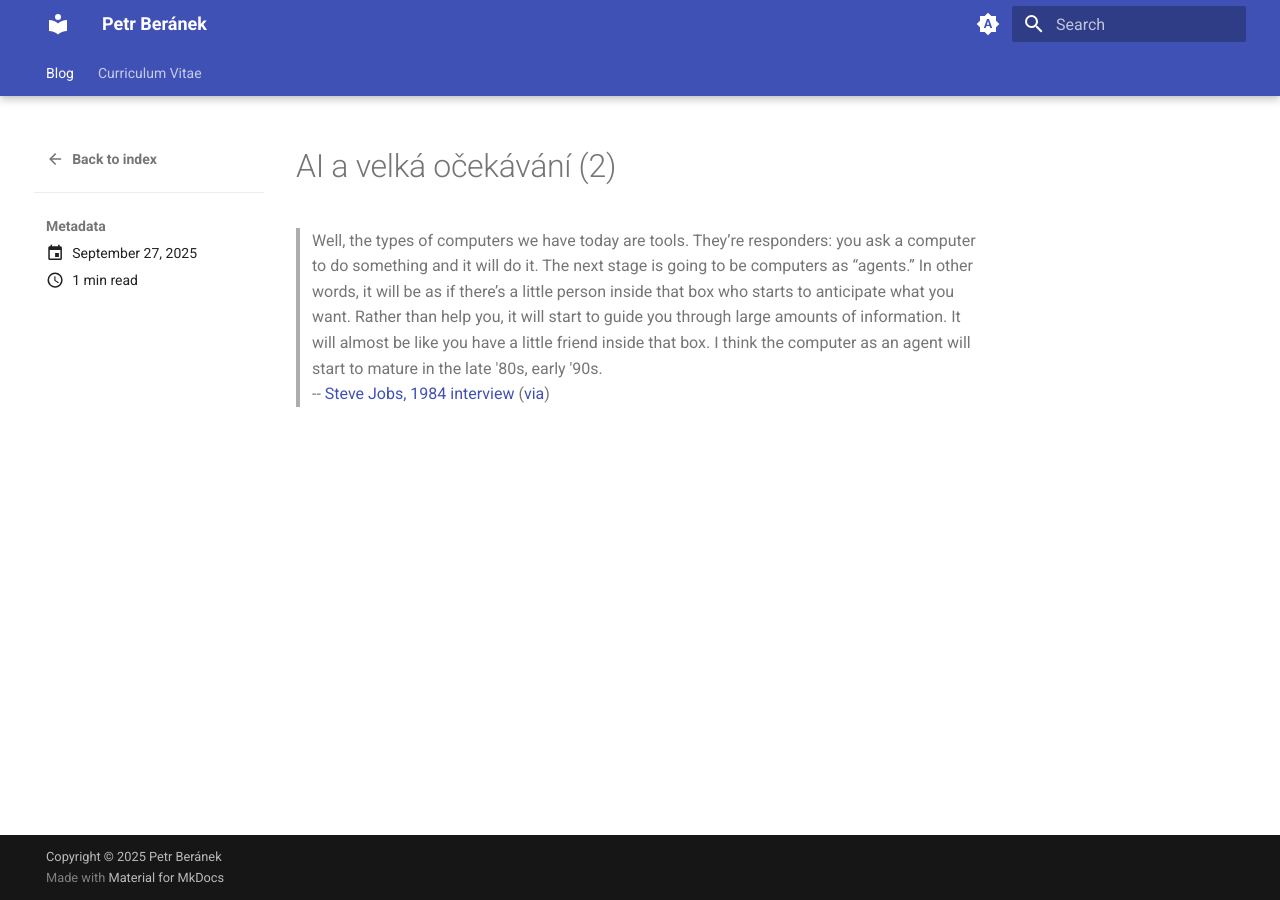
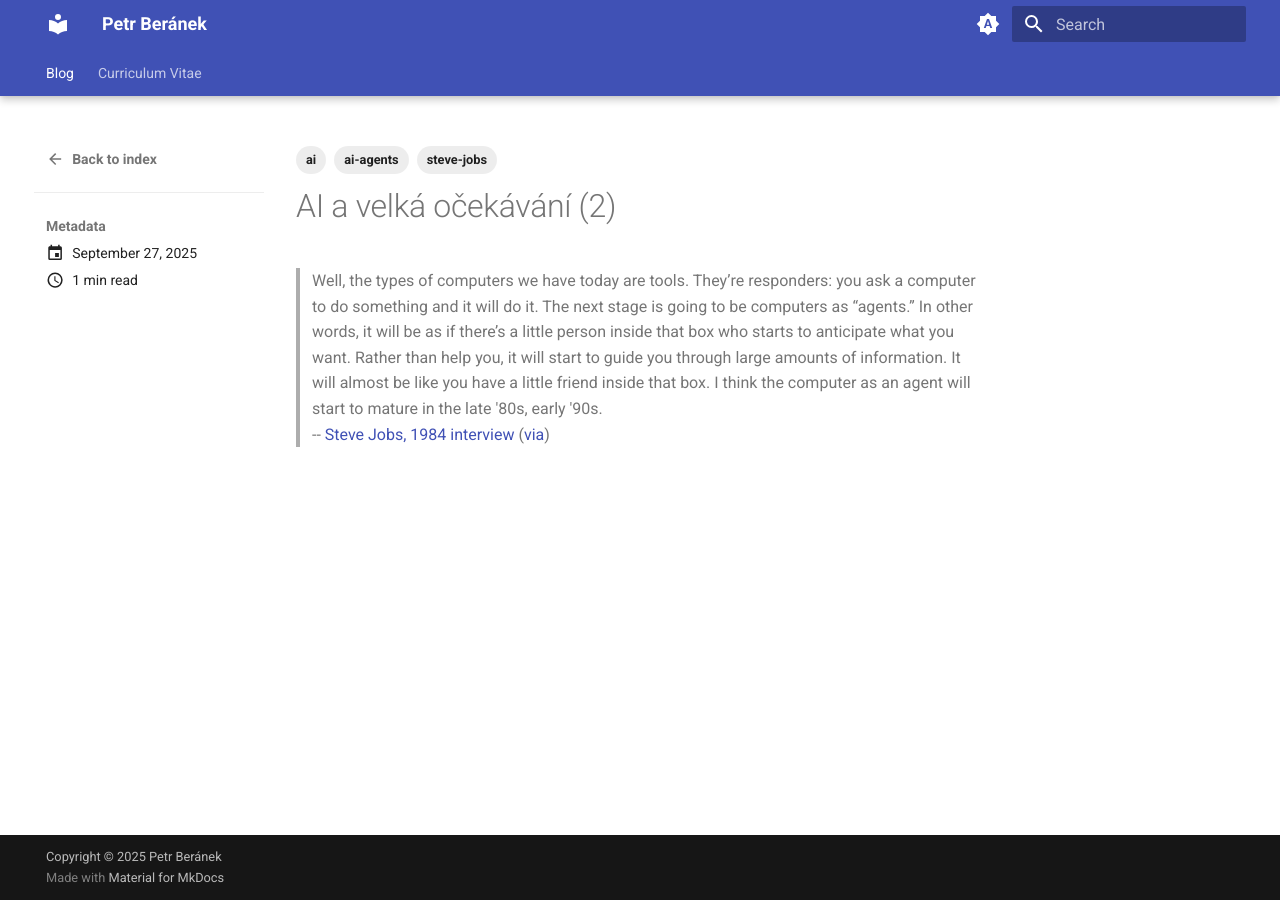
Before and after one commit to peberanek/peberanek.github.io, an MkDocs documentation site: the page built from docs/posts/ai-a-velka-ocekavani-2.md.md, in a window 1280 px wide. Built offline with MkDocs 1.6.1 and Material for MkDocs 9.7.7, drawn with Linux system fonts in a browser that asks for light colours.

Commit message:
blog: add support for tags

```diff
--- a/docs/posts/ai-a-velka-ocekavani-2.md.md
+++ b/docs/posts/ai-a-velka-ocekavani-2.md.md
@@ -1,5 +1,9 @@
 ---
 date: 2025-09-27
+tags:
+  - ai
+  - ai-agents
+  - steve-jobs
 ---
 
 # AI a velká očekávání (2)
--- a/mkdocs.yml
+++ b/mkdocs.yml
@@ -43,10 +43,12 @@ plugins:
           percent_encode: false  # default
           normalize: 'NFD'  # strip accents
       pagination_per_page: 15
+  - tags
 
 nav:
   - Blog:
     - Home: index.md
+    - Tags: tags.md
   - Curriculum Vitae: cv.md
 
 markdown_extensions:
```
Also changed, not shown: docs/tags.md (added, +3 -0 lines).
